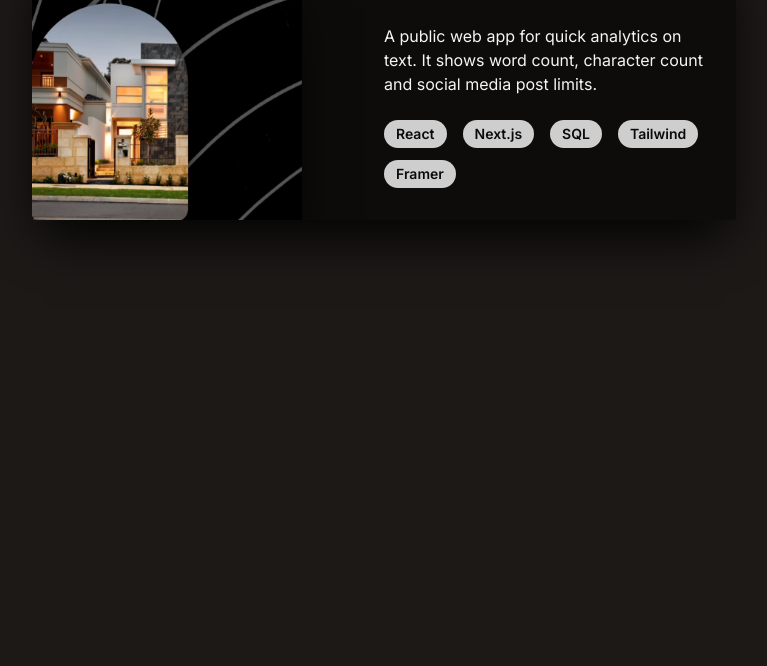
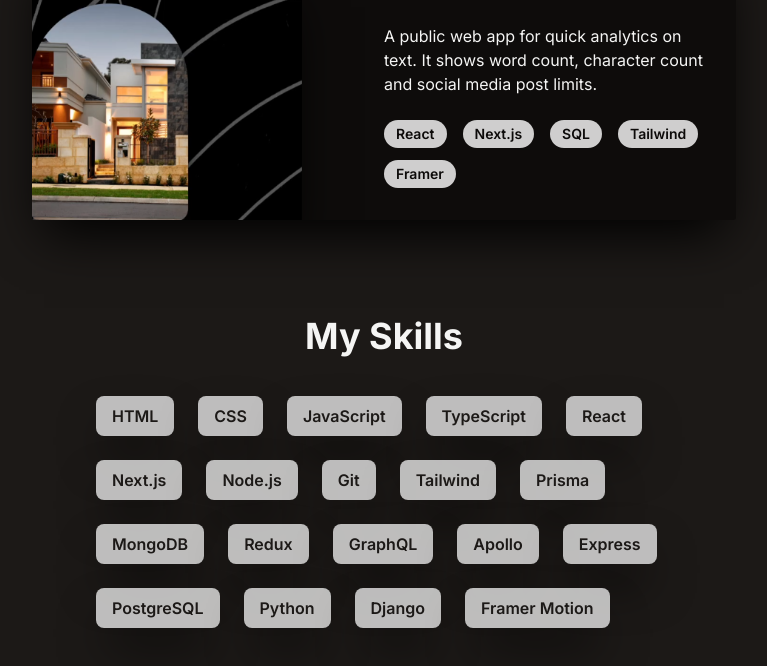
Before and after one commit to msuhaib01/m-suhaib-portfolio, a Next.js app: page / in a window 1280 px wide. Shown: the part 2806-3472 px from the top of the page, without its empty margins (256-1023 px from the left). Built offline with nearby package versions, Linux system fonts and the light colour scheme.

Commit message:
my skills done

```diff
--- a/src/app/page.tsx
+++ b/src/app/page.tsx
@@ -1,5 +1,6 @@
 import About from "@/components/main/about";
 import Intro from "@/components/main/intro";
+import MySkills from "@/components/main/my-skills";
 import Projects from "@/components/main/projects";
 import SectionDivider from "@/components/main/section-divider";
 
@@ -10,6 +11,7 @@ export default function Home() {
       <SectionDivider />
       <About />
       <Projects />
+      <MySkills />
     </main>
   );
 }
--- /dev/null
+++ b/src/components/main/my-skills.tsx
@@ -0,0 +1,50 @@
+"use client";
+import React from "react";
+import { skillsData } from "@/lib/data";
+import { useNavBarScrollEffect } from "@/lib/hooks";
+import { motion } from "framer-motion";
+export default function MySkills() {
+  const fadeInAnimationVariants = {
+    initial: {
+      opacity: 0,
+      y: 100,
+    },
+    animate: (index: number) => ({
+      opacity: 1,
+      y: 0,
+      transition: {
+        delay: 0.05 * index,
+      },
+    }),
+  };
+  const ref = useNavBarScrollEffect("Skills", 0.75);
+
+  return (
+    <section
+      id={"skills"}
+      ref={ref}
+      className="flex flex-col max-w-[36rem] scroll-m-24 gap-6"
+    >
+      <h2 className="font-bold text-4xl text-center mb-4 mt-4 text-nowrap">
+        My Skills
+      </h2>
+      <ul className="flex flex-row gap-6 flex-wrap">
+        {skillsData.map((data, index) => (
+          <motion.li
+            className="py-2 px-4 bg-stone-100/75 text-stone-900 font-semibold rounded-lg border-stone-900/50 shadow-2xl shadow-black"
+            key={data}
+            variants={fadeInAnimationVariants}
+            initial="initial"
+            whileInView="animate"
+            viewport={{
+              once: true,
+            }}
+            custom={index}
+          >
+            {data}
+          </motion.li>
+        ))}
+      </ul>
+    </section>
+  );
+}
```
